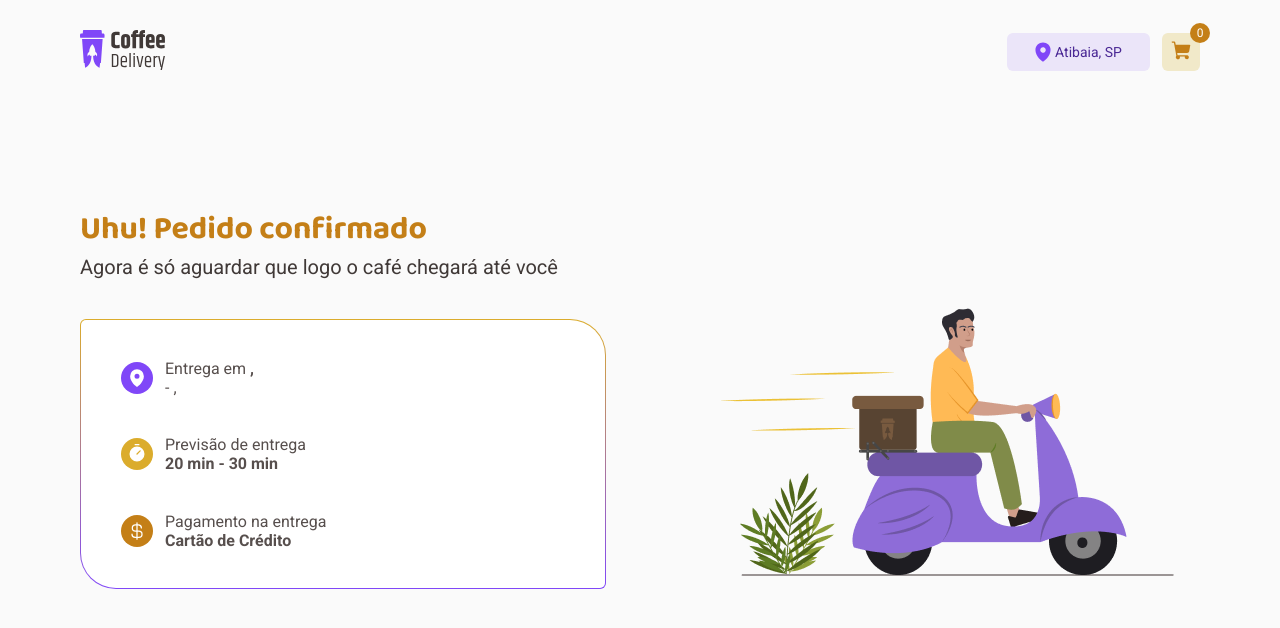
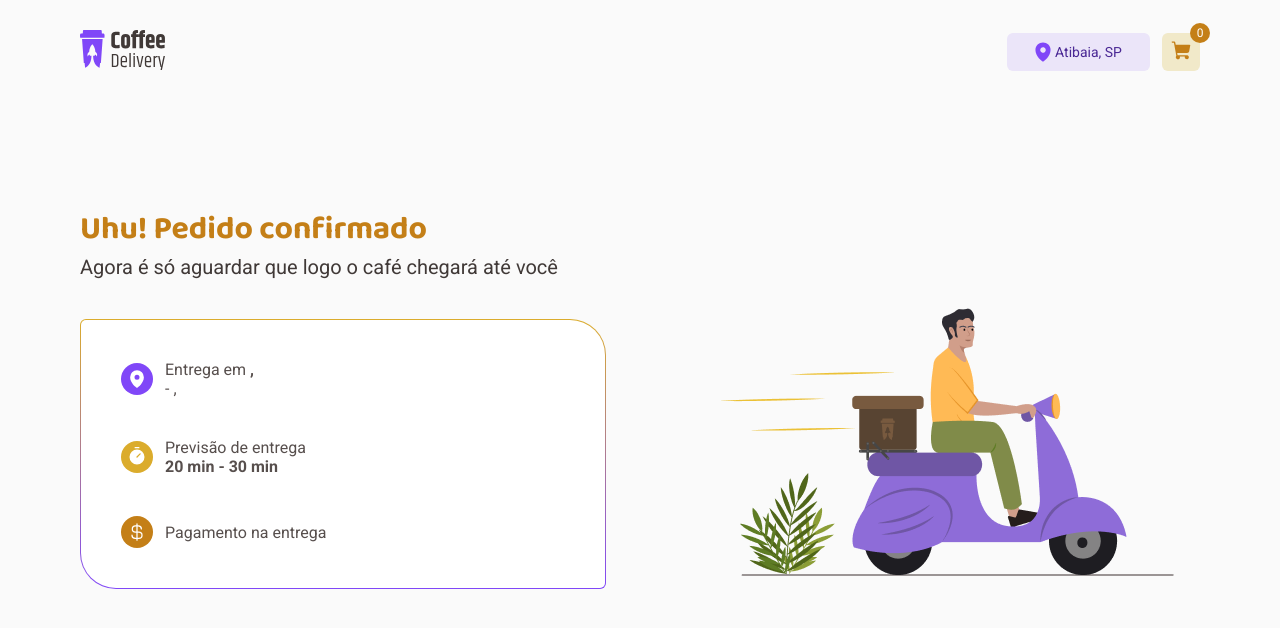
Before and after one commit to raissacmp/coffee-delivery, a React (Vite) app: page /order-placed in a window 1280 px wide. Shown: the top 628 px of the page. Built offline with nearby package versions, Linux system fonts and the light colour scheme.

Commit message:
feat: dinamic payment orderplaced

```diff
--- a/src/contexts/ProductsContext.tsx
+++ b/src/contexts/ProductsContext.tsx
@@ -1,4 +1,10 @@
-import { createContext, ReactNode, useReducer, useState } from "react";
+import {
+  createContext,
+  ReactNode,
+  useReducer,
+  useState,
+  MouseEvent,
+} from "react";
 import { Products } from "../pages/Home/components/Gallery/products";
 import { productsReducer } from "../reducers/products/reducer";
 import { addNewProductsSelectedsAction } from "../reducers/products/actions";
@@ -28,6 +34,8 @@ interface ProductsSelectedContextType {
   products: Products[];
   handleCreateAddress: (data: any) => void;
   dataForm: any;
+  handleGetvalueButton: (event: MouseEvent<HTMLButtonElement>) => void;
+  buttonPaymentValue: string;
 }
 
 interface ProductsSelecteContextProviderProps {
@@ -45,6 +53,7 @@ export function ProductsSelectedContextProvider({
     products: [],
   });
   const [dataForm, setDataForm] = useState({});
+  const [buttonPaymentValue, setButtonPaymentValue] = useState("");
 
   const { products } = productsState;
 
@@ -66,6 +75,10 @@ export function ProductsSelectedContextProvider({
     setDataForm(data);
   }
 
+  function handleGetvalueButton(event: MouseEvent<HTMLButtonElement>) {
+    setButtonPaymentValue(event.currentTarget.value);
+  }
+
   return (
     <ProductsSelectedContext.Provider
       value={{
@@ -73,6 +86,8 @@ export function ProductsSelectedContextProvider({
         products,
         handleCreateAddress,
         dataForm,
+        handleGetvalueButton,
+        buttonPaymentValue,
       }}
     >
       {children}
--- a/src/pages/Checkout/components/FormPayment/index.tsx
+++ b/src/pages/Checkout/components/FormPayment/index.tsx
@@ -1,4 +1,7 @@
 import { Bank, CreditCard, CurrencyDollar, Money } from "phosphor-react";
+import { useContext } from "react";
+import { ProductsSelectedContext } from "../../../../contexts/ProductsContext";
+
 import {
   ButtonPayment,
   ContainerTitlePayment,
@@ -7,6 +10,7 @@ import {
 } from "./style";
 
 export function FormPayment() {
+  const { handleGetvalueButton } = useContext(ProductsSelectedContext);
   return (
     <MainFormPayment>
       <ContainerTitlePayment>
@@ -21,14 +25,14 @@ export function FormPayment() {
         </div>
       </ContainerTitlePayment>
       <ContainerButtonsPayment>
-        <ButtonPayment>
-          <CreditCard size={15} color="#8047F8" /> Cartão de crédito
+        <ButtonPayment value="Cartão de Crédito" onClick={handleGetvalueButton}>
+          <CreditCard size={15} color="#8047F8" /> Cartão de Crédito
         </ButtonPayment>
-        <ButtonPayment>
+        <ButtonPayment value="Cartão de Débito" onClick={handleGetvalueButton}>
           <Bank size={15} color="#8047F8" />
-          Cartão de débito
+          Cartão de Débito
         </ButtonPayment>
-        <ButtonPayment>
+        <ButtonPayment value=" Dinheiro" onClick={handleGetvalueButton}>
           <Money size={15} color="#8047F8" />
           Dinheiro
         </ButtonPayment>
--- a/src/pages/OrderPlaced/index.tsx
+++ b/src/pages/OrderPlaced/index.tsx
@@ -15,7 +15,7 @@ import {
 import { CurrencyDollar, MapPin, Timer } from "phosphor-react";
 
 export function OrderPlaced() {
-  const { dataForm } = useContext(ProductsSelectedContext);
+  const { dataForm, buttonPaymentValue } = useContext(ProductsSelectedContext);
 
   return (
     <ContainerOrderPlaced>
@@ -56,7 +56,7 @@ export function OrderPlaced() {
             </ContainerIconeOrderPlacedPayment>
             <div>
               <p>Pagamento na entrega</p>
-              <strong>Cartão de Crédito </strong>
+              <strong>{buttonPaymentValue}</strong>
             </div>
           </ContentDatasOrderPlaced>
         </ContainerDatasOrderPlaced>
```
